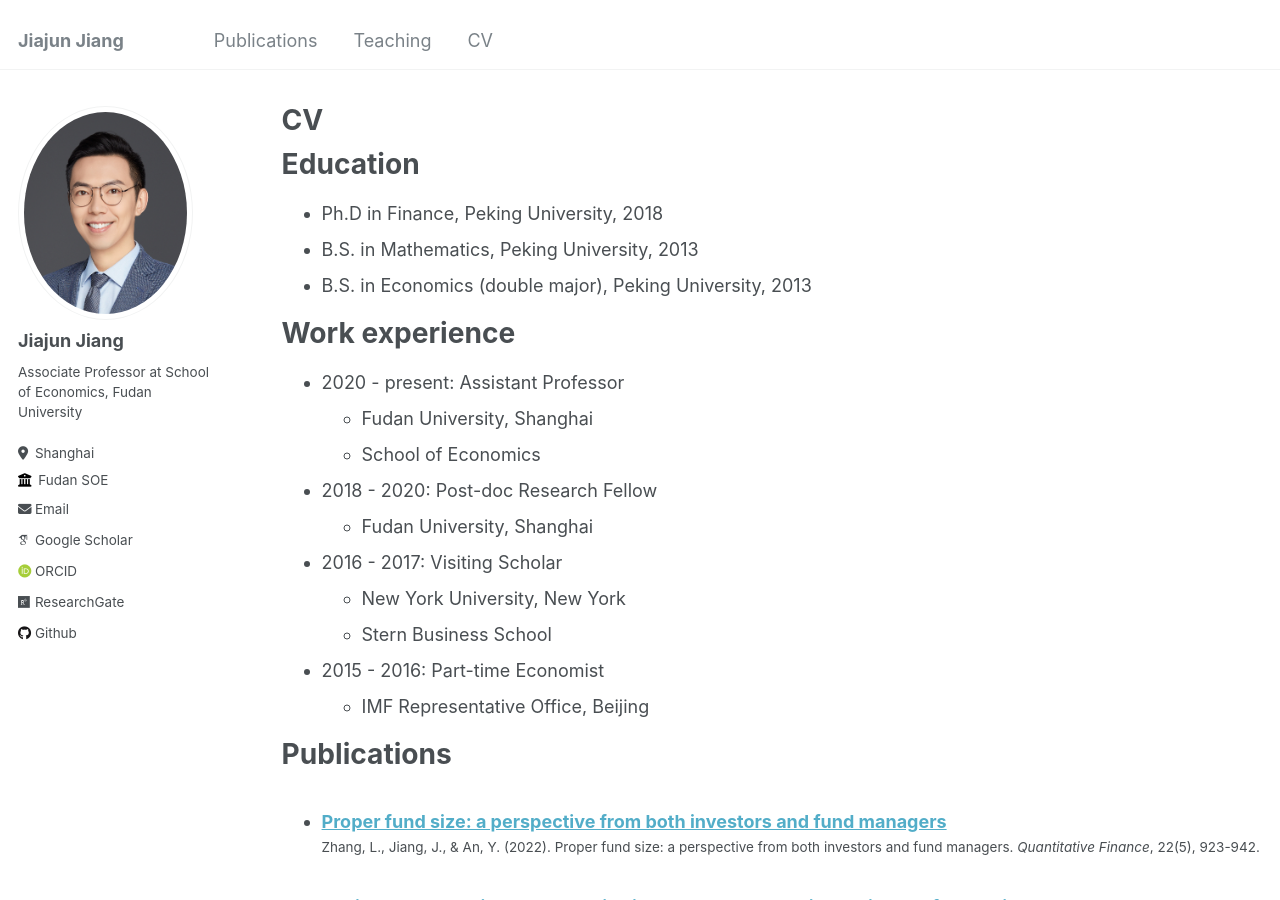
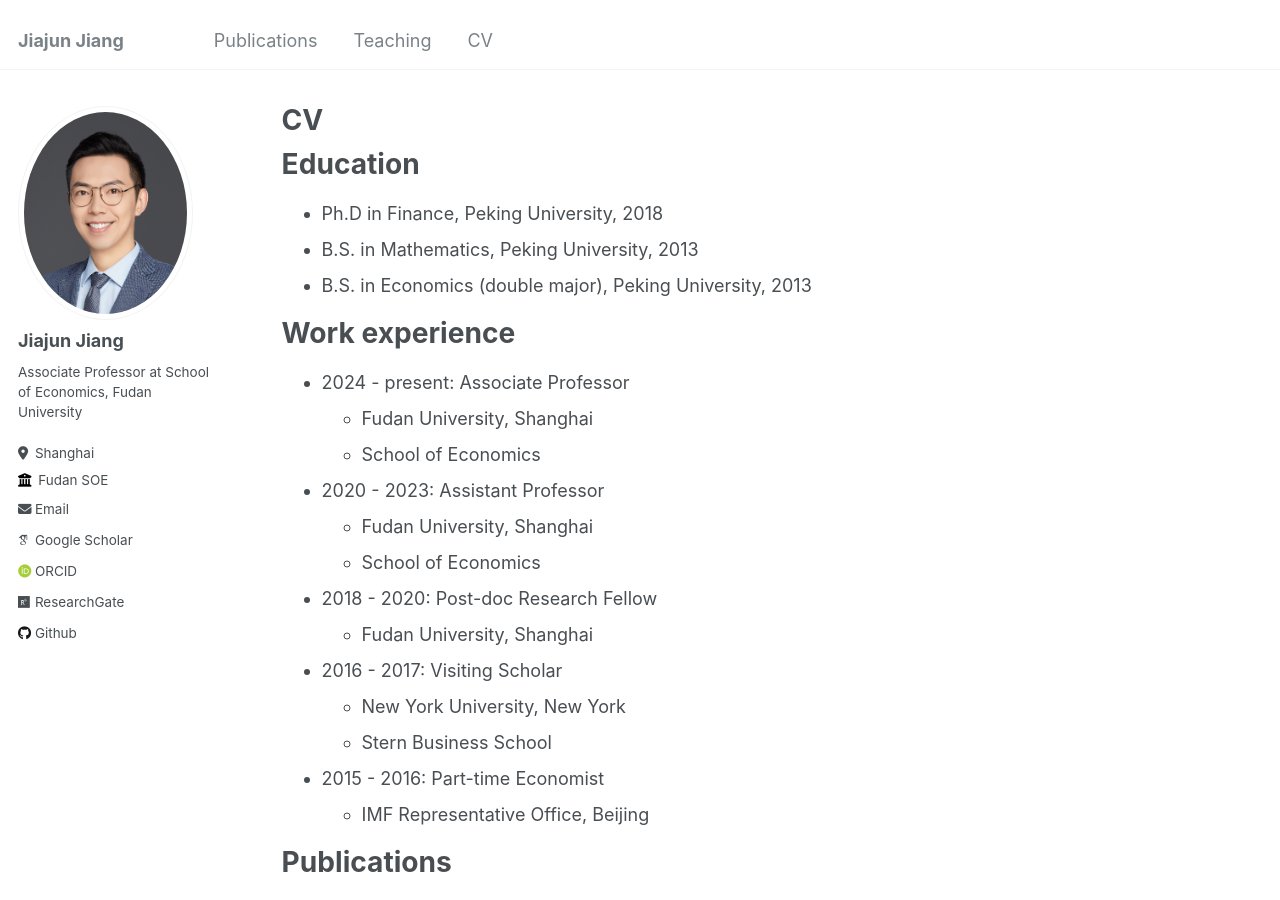
Before and after one commit to georgejjj/georgejjj.github.io, a Jekyll site: the page built from _pages/cv.md, in a window 1280 px wide and 900 px high. Built offline with Jekyll 4.4.1, drawn with Linux system fonts in a browser that asks for light colours; some web fonts are replaced.

Commit message:
update position

```diff
--- a/_pages/cv.md
+++ b/_pages/cv.md
@@ -17,7 +17,11 @@ Education
 
 Work experience
 ======
-* 2020 - present: Assistant Professor
+* 2024 - present: Associate Professor
+  * Fudan University, Shanghai
+  * School of Economics
+
+* 2020 - 2023: Assistant Professor
   * Fudan University, Shanghai
   * School of Economics
 
```
